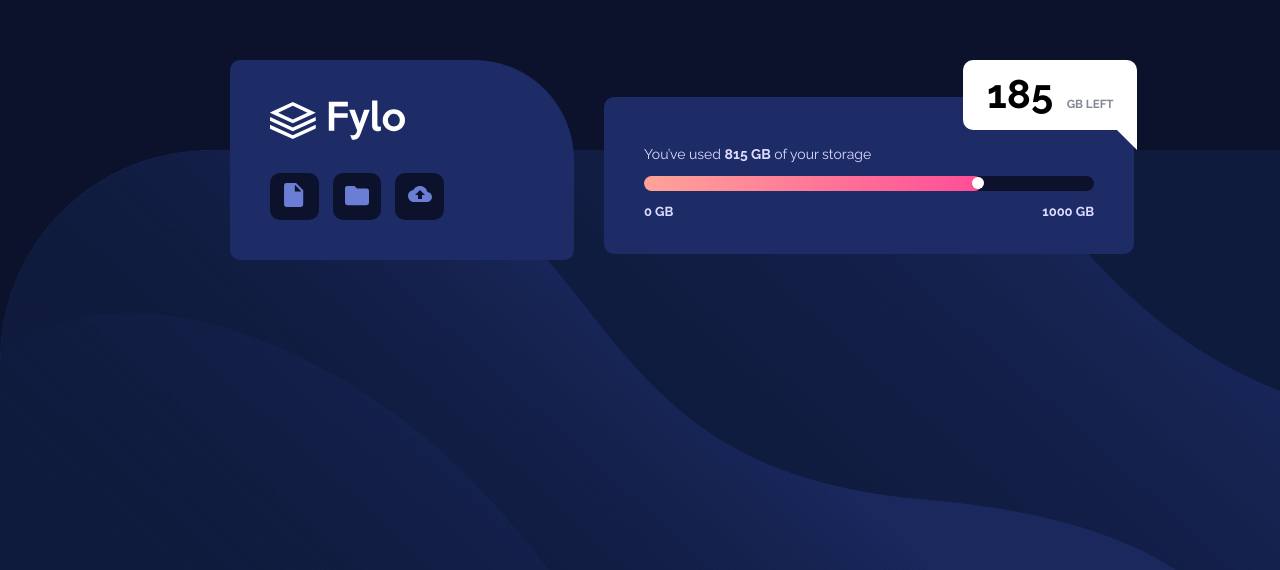
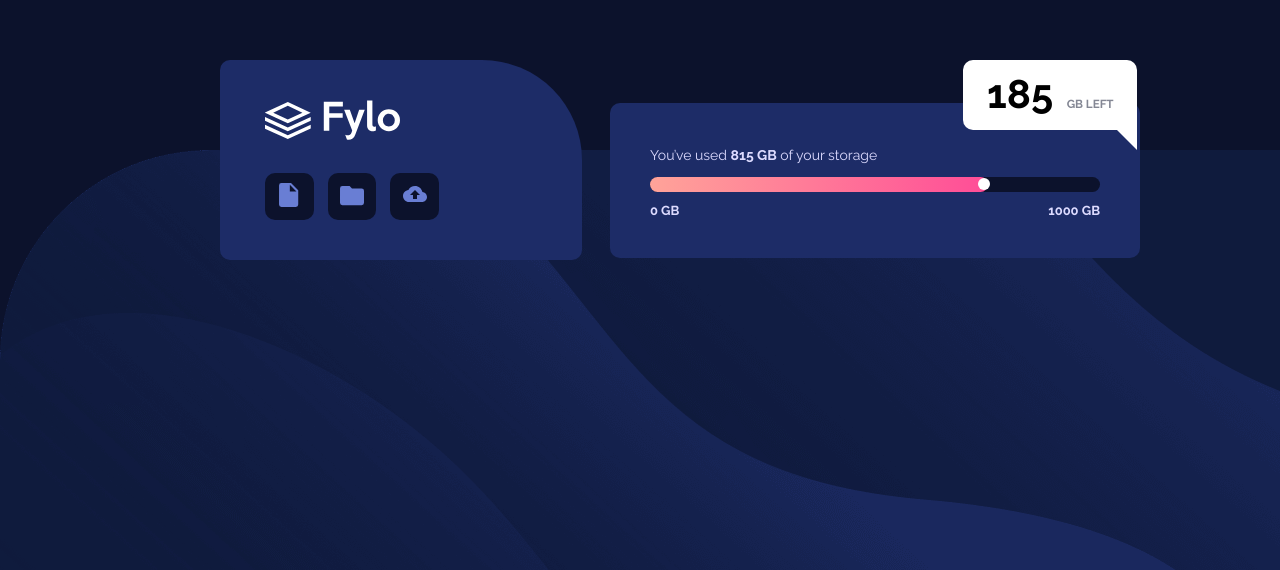
Before and after one commit to EsraaGamal-22/fylo-data-storage-component, a plain HTML site: page index.html in a window 1280 px wide. Shown: the part 230-800 px from the top of the page. Drawn offline with Linux system fonts and the light colour scheme.

Commit message:
Update style.css

```diff
--- a/style.css
+++ b/style.css
@@ -12,14 +12,15 @@ body{
     max-width: 920px;
     place-items: center;/*will center the elements vertically and horizontally.*/
     margin:290px auto;
+    padding-left: 80px;
 
 }
 .row-1{
     width:40%;
-    padding: 40px 130px 20px 40px ;
+    padding: 40px 30px 20px 45px ;
     background-color:  hsl(228, 56%, 26%);
     border-radius: 10px 100px 10px 10px;
-    margin-left: 50px;
+
 }
 .img-part2{
     display:flex;
@@ -47,10 +48,11 @@ body{
     background-color:hsl(228, 56%, 26%);
     border-radius:10px;
     color: hsl(243, 100%, 93%) ;
-    padding:35px 40px ;
-    margin-top: 30px;
-    margin-left: 30px;
+    padding:30px 40px 40px 40px  ;
+    margin-top: 40px;
+    margin-left: 28px;
 }
+
 progress{
     -webkit-appearance: none;
     appearance: none;
@@ -79,7 +81,7 @@ progress::-webkit-progress-value { /* for style the content or value of bar*/
 }
 .left,.right{
     font-weight: 700;
-    margin-top:12px;
+    margin-top:10px;
     display:inline-block;
     font-size: small;
 }
@@ -144,6 +146,7 @@ progress::-webkit-progress-value { /* for style the content or value of bar*/
         flex-direction: column;
         max-width: 376px;
         margin: 130px auto;
+        padding:0px;
     }
     .row-1{
         width: 50%;
```
